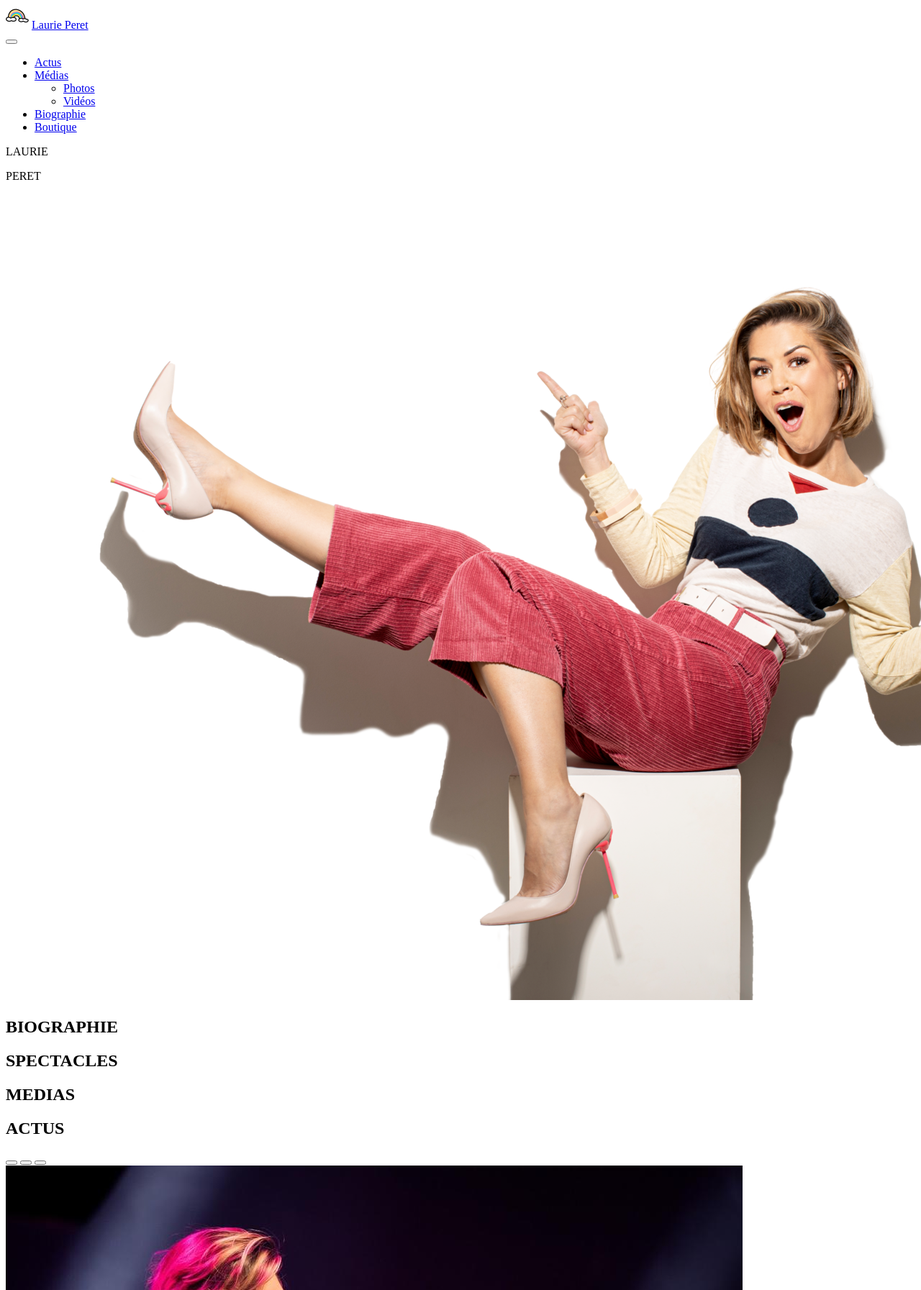
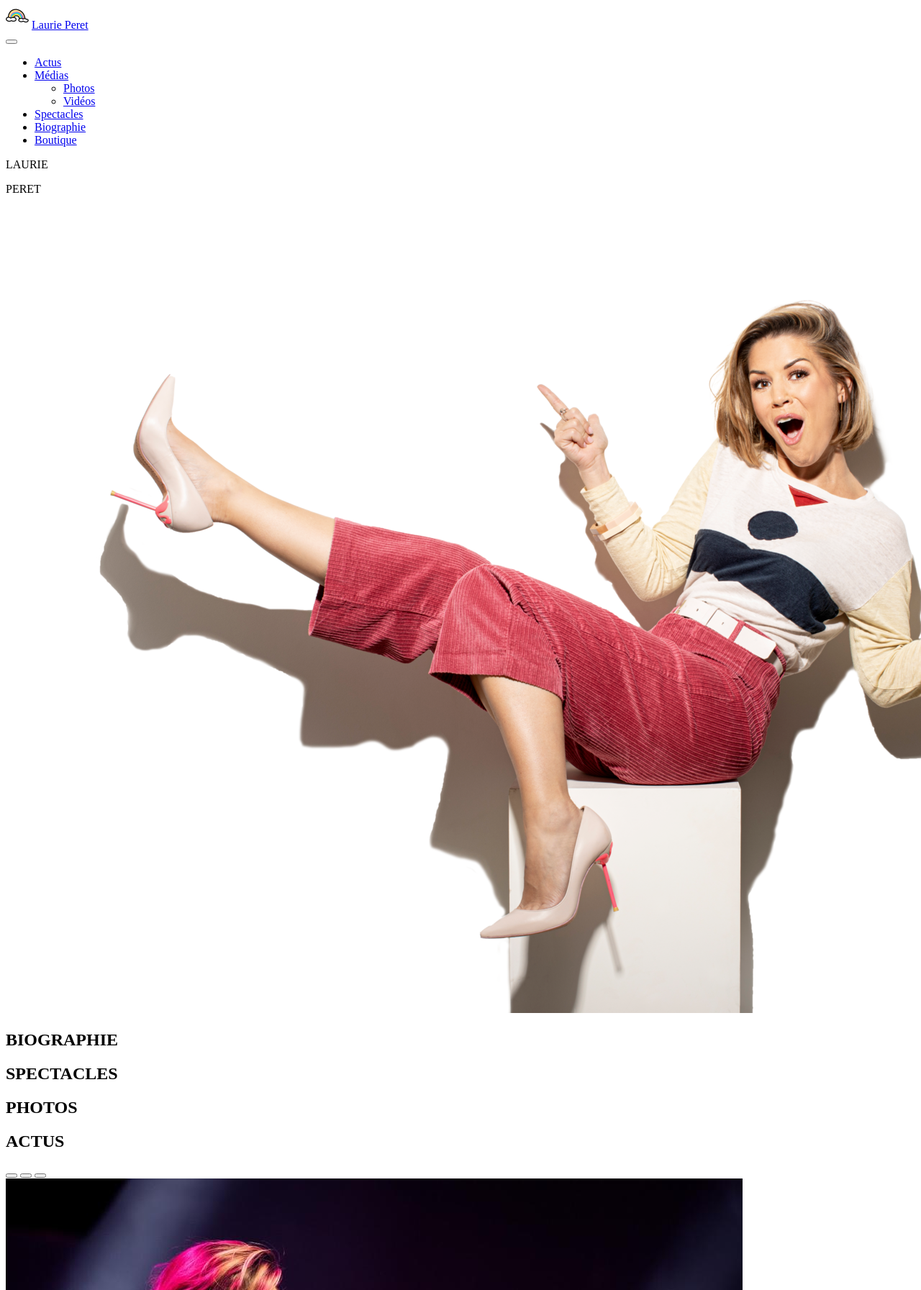
Before and after one commit to guillaumebdx/laurie, a Symfony app: template templates/home/index.html.twig in a window 1280 px wide; the page is wider, and only the part inside the window is pictured. Shown: the top 1793 px of that part at 72% size. Run offline with Twig, Linux system fonts and the light colour scheme; the template is opened without the code that fills it, so the values that code supplies are empty; some libraries are stand-ins or nearby versions.

Commit message:
improve front

```diff
--- a/templates/components/_navbar.html.twig
+++ b/templates/components/_navbar.html.twig
@@ -22,6 +22,9 @@
           </ul>
         </li>
         <li class="nav-item">
+          <a class="nav-link" href="{{ path('bio') }}">Spectacles</a>
+        </li>
+        <li class="nav-item">
           <a class="nav-link" href="{{ path('bio') }}">Biographie</a>
         </li>
         <li class="nav-item">
--- a/templates/home/index.html.twig
+++ b/templates/home/index.html.twig
@@ -17,18 +17,18 @@
 <div class="container-fluid container-cards">
     <div class="row menu-cards">
         <div class="col-md-4 col-sm-12 d-flex justify-content-center">
-            <div class="card card-bio">
+            <div class="card card-bio" style="cursor: pointer;" onclick="window.location='{{ path('bio') }}';">
                 <h2>BIOGRAPHIE</h2>
             </div>
         </div>
-        <div class="col-md-4 col-sm-12 d-flex justify-content-center">
+        <div class="col-md-4 col-sm-12 d-flex justify-content-center" style="cursor: pointer;" onclick="window.location='/spectacles';">
             <div class="card card-show">
                 <h2>SPECTACLES</h2>
             </div>
         </div>
         <div class="col-md-4 col-sm-12 d-flex justify-content-center">
-            <div class="card card-media">
-                <h2>MEDIAS</h2>
+            <div class="card card-media" style="cursor: pointer;" onclick="window.location='{{ path('gallery') }}';">
+                <h2>PHOTOS</h2>
             </div>
         </div>
     </div>
```
